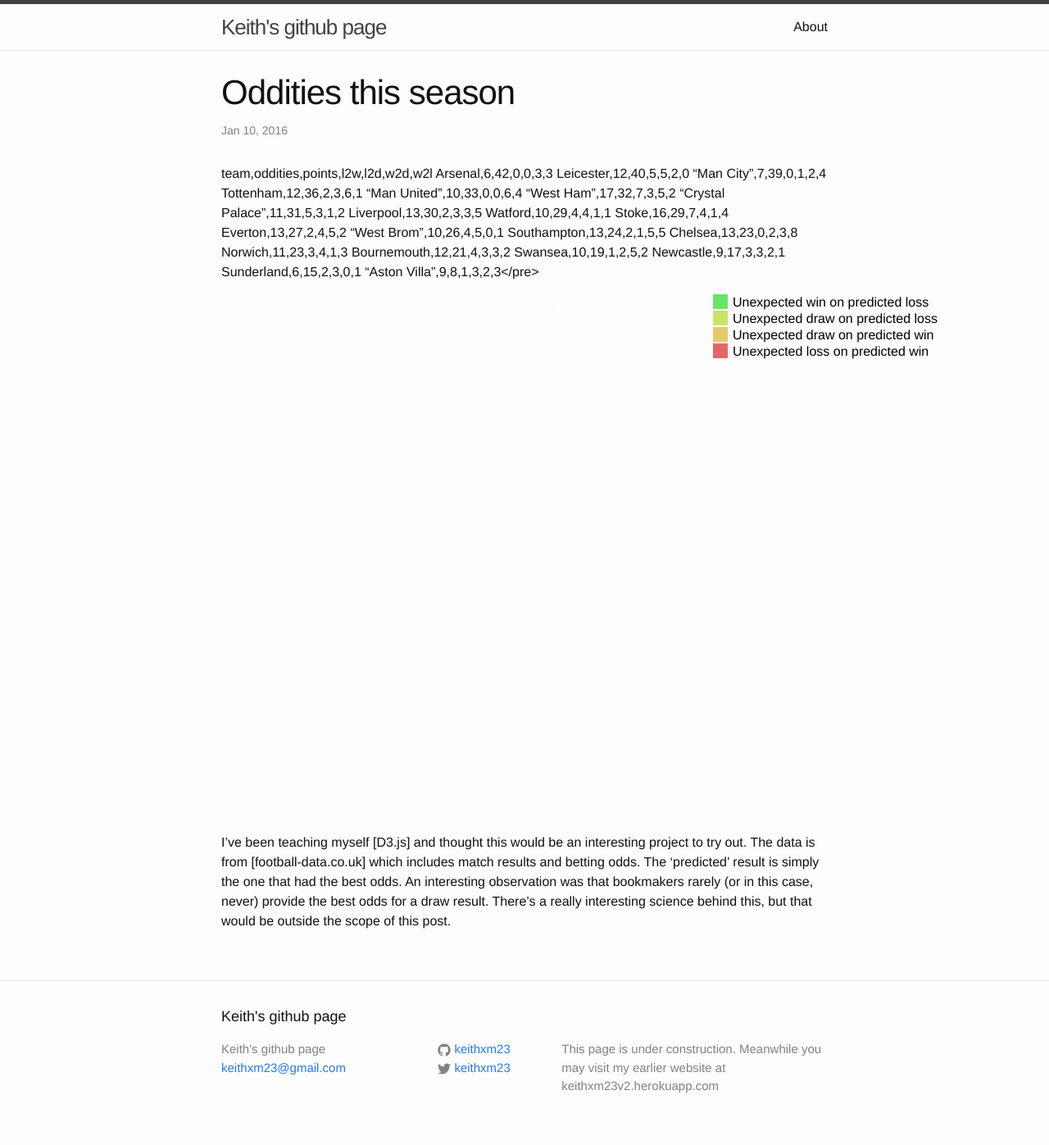
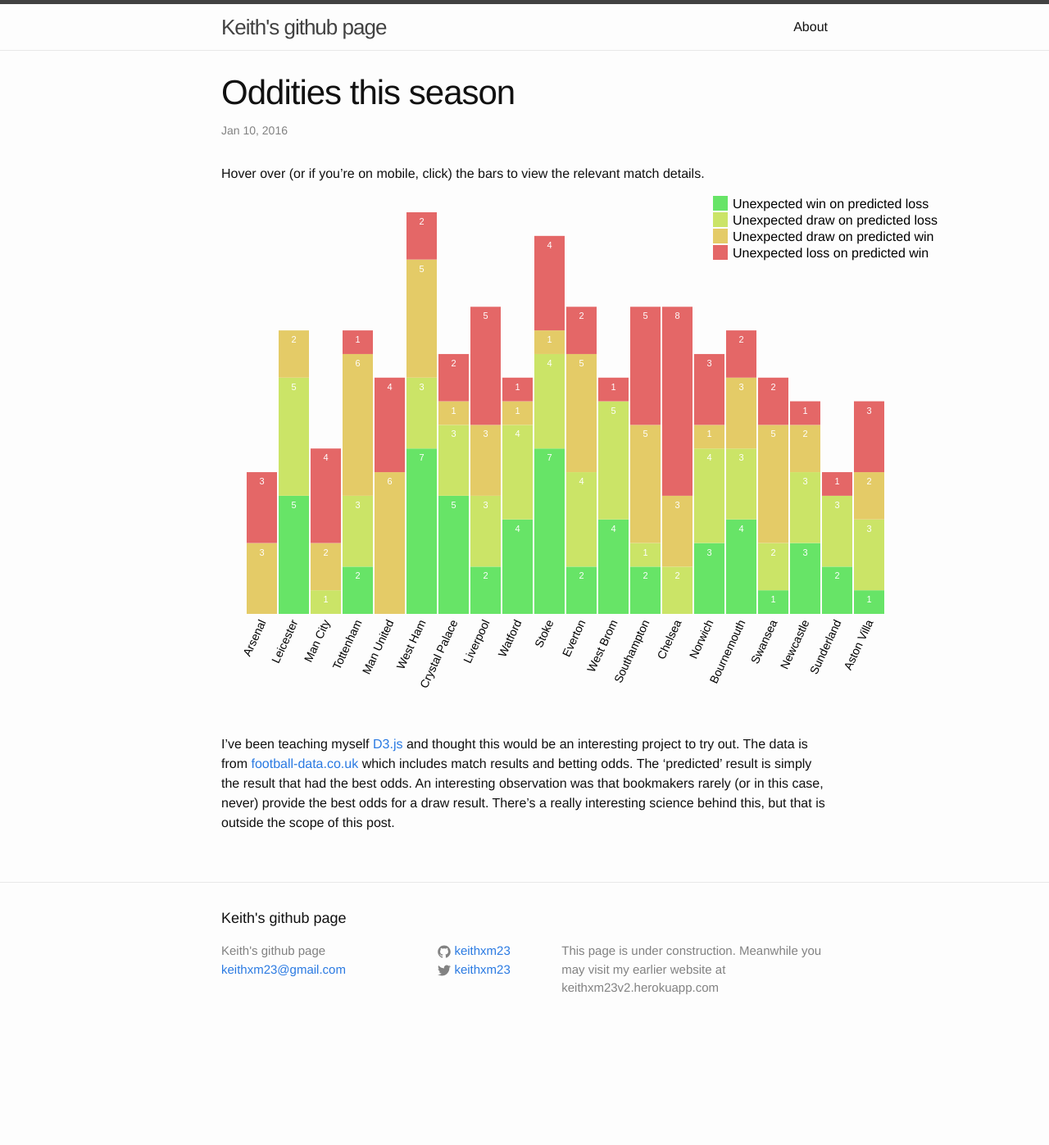
Before and after one commit to keithxm23/keithxm23.github.io, a Jekyll site: the page built from _posts/2016-01-10-oddities-this-season.markdown, in a window 1280 px wide. Shown: the whole page at 82% size. Built offline with Jekyll 4.4.1, drawn with Linux system fonts in a browser that asks for light colours; after the commit the page ends 1277 px from its top, so only the background shows below that.

Commit message:
typo fixes and more text in the post

```diff
--- a/_posts/2016-01-10-oddities-this-season.markdown
+++ b/_posts/2016-01-10-oddities-this-season.markdown
@@ -9,6 +9,7 @@ extra_js:
   - https://cdnjs.cloudflare.com/ajax/libs/d3/3.5.12/d3.min.js
   - /js/odds.js
 ---
+Hover over (or if you're on mobile, click) the bars to view the relevant match details.
 <script type="text/javascript">
   //Load from CSV File
   // d3.csv("odds_beaten.csv", render);
@@ -25,6 +26,7 @@ extra_js:
     <table id="value">
     </table>
 </div>
+<pre id="csvdata">
 team,oddities,points,l2w,l2d,w2d,w2l
 Arsenal,6,42,0,0,3,3
 Leicester,12,40,5,5,2,0
@@ -51,11 +53,10 @@ Sunderland,6,15,2,3,0,1
 </div>
 
 I've been teaching myself [D3.js] and thought this would be an interesting project
-to try out. The data is from [football-data.co.uk] which includes match results and betting odds. The 'predicted' result is simply the one that
+to try out. The data is from [football-data.co.uk] which includes match results and betting odds. The 'predicted' result is simply the result that
 had the best odds. An interesting observation was that bookmakers rarely (or in this case, never) provide the best odds for a draw result. There's a really interesting science
-behind this, but that would be outside the scope of this post.
+behind this, but that is outside the scope of this post.
 
-<pre id="csvdata">
 
 
 [D3.js]:       http://d3js.org/
```
